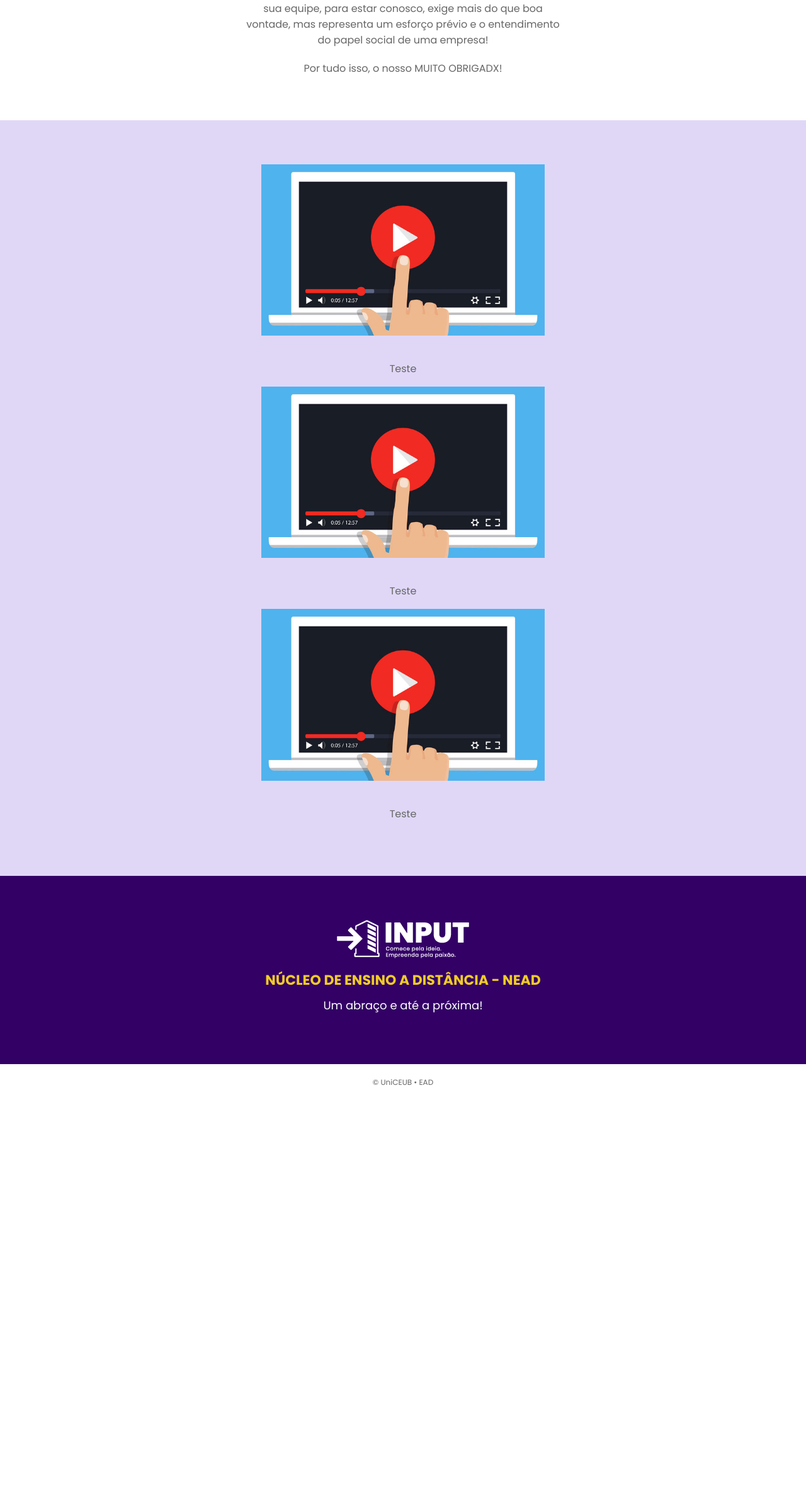
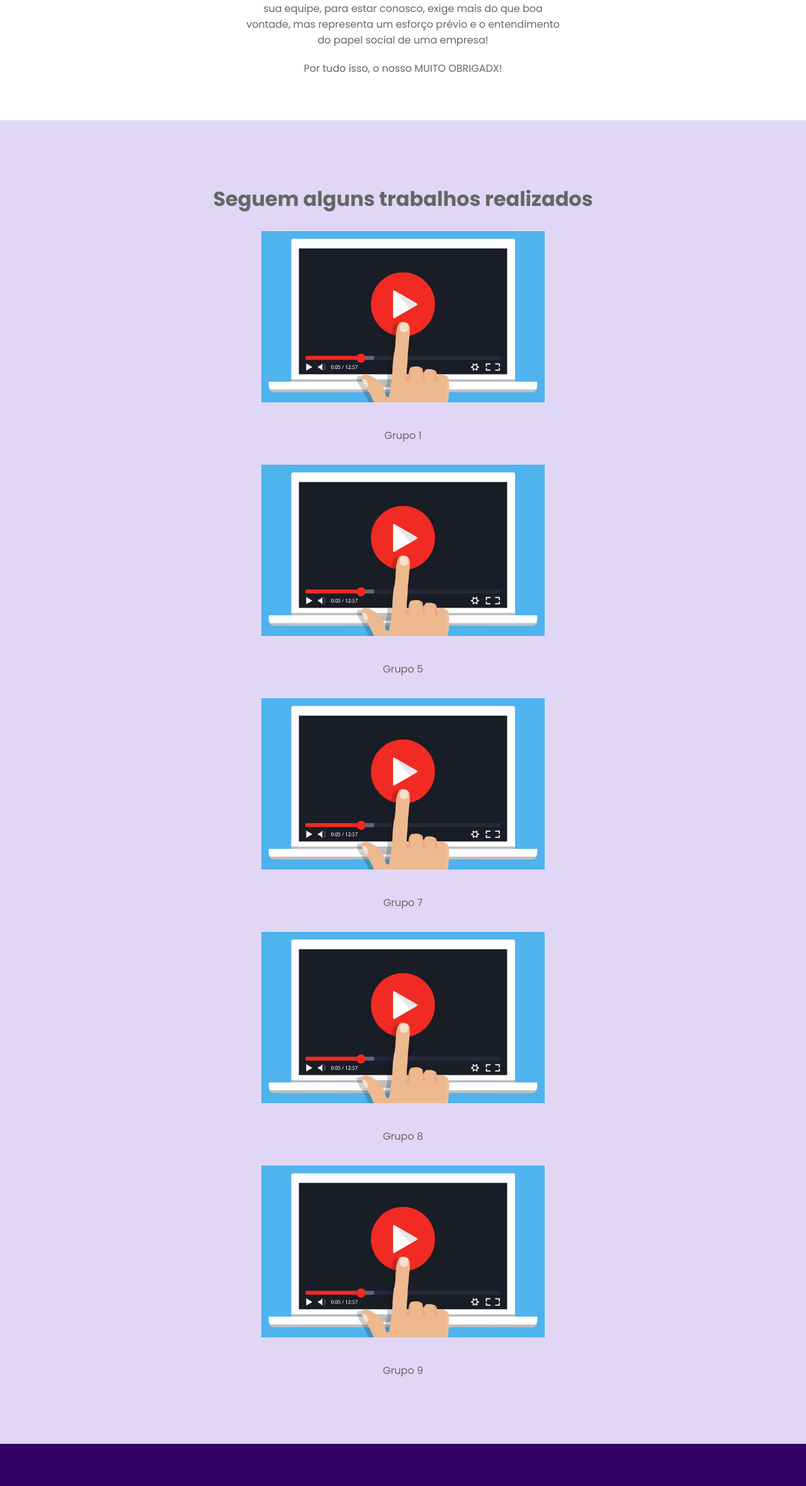
Before and after one commit to marcelomdantas/emailmktinput, a plain HTML site: page index.html in a window 1280 px wide. Shown: the part 821-3181 px from the top of the page at 63% size. Before the commit the page ends 2569 px from the top, so only its background shows below. Drawn offline with Linux system fonts and the light colour scheme.

Commit message:
Add files via upload

```diff
--- a/index.html
+++ b/index.html
@@ -187,11 +187,12 @@
             <table width="100%" border="0" cellspacing="0" cellpadding="0">
                 <tr>
                       <td class="padding" align="center">
+                          <h1 align="center" style="padding: 20px 0 0 0; line-height: 25px; font-family: Poppins, Arial, sans-serif; color: #666666;" class="padding">Seguem alguns trabalhos realizados</h1><br>
                         <a href="#" target="_blank">
                             <div class="embed-responsive embed-responsive-16by9">
-                                <a href="https://www.youtube.com/watch?v=x8Uf1llbSlA&feature=emb_logo" target="_blank">
+                                <a href="https://www.youtube.com/watch?time_continue=3&v=RLVbdRair0M" target="_blank">
                                     <img src="video.png" alt="HTML tutorial" width="450"  /></a>
-                                    <p align="center" style="padding: 20px 0 0 0; font-size: 16px; line-height: 25px; font-family: Poppins, Arial, sans-serif; color: #666666;" class="padding">Teste</p>
+                                    <p align="center" style="padding: 20px 0 0 0; font-size: 16px; line-height: 25px; font-family: Poppins, Arial, sans-serif; color: #666666;" class="padding">Grupo 1</p><br>
                         </div>
                         </a>
                     </td>
@@ -200,9 +201,9 @@
                     <td class="padding" align="center">
                         <a href="#" target="_blank">
                             <div class="embed-responsive embed-responsive-16by9">
-                                <a href="https://www.youtube.com/watch?v=x8Uf1llbSlA&feature=emb_logo" target="_blank">
+                                <a href="https://drive.google.com/file/d/1uuy-H7AFwvI1TwSnfYYr_AGFKDW8g6Zg/view?usp=sharing" target="_blank">
                                     <img src="video.png" alt="HTML tutorial" width="450"  /></a>
-                                    <p align="center" style="padding: 20px 0 0 0; font-size: 16px; line-height: 25px; font-family: Poppins, Arial, sans-serif; color: #666666;" class="padding">Teste</p>
+                                    <p align="center" style="padding: 20px 0 0 0; font-size: 16px; line-height: 25px; font-family: Poppins, Arial, sans-serif; color: #666666;" class="padding">Grupo 5</p><br>
                         </div>
                         </a>
                     </td>
@@ -211,9 +212,31 @@
                     <td class="padding" align="center">
                         <a href="#" target="_blank">
                             <div class="embed-responsive embed-responsive-16by9">
-                                <a href="https://www.youtube.com/watch?v=x8Uf1llbSlA&feature=emb_logo" target="_blank">
+                                <a href="https://drive.google.com/file/d/1Gl52Ng3asZm5XO0whsUph4G7km00hjF9/view?usp=sharing" target="_blank">
                                     <img src="video.png" alt="HTML tutorial" width="450"  /></a>
-                                    <p align="center" style="padding: 20px 0 0 0; font-size: 16px; line-height: 25px; font-family: Poppins, Arial, sans-serif; color: #666666;" class="padding">Teste</p>
+                                    <p align="center" style="padding: 20px 0 0 0; font-size: 16px; line-height: 25px; font-family: Poppins, Arial, sans-serif; color: #666666;" class="padding">Grupo 7</p><br>
+                        </div>
+                        </a>
+                    </td>
+                </tr>
+                <tr>
+                    <td class="padding" align="center">
+                        <a href="#" target="_blank">
+                            <div class="embed-responsive embed-responsive-16by9">
+                                <a href="https://www.youtube.com/watch?time_continue=2&v=tiqVCbboUtM" target="_blank">
+                                    <img src="video.png" alt="HTML tutorial" width="450"  /></a>
+                                    <p align="center" style="padding: 20px 0 0 0; font-size: 16px; line-height: 25px; font-family: Poppins, Arial, sans-serif; color: #666666;" class="padding">Grupo 8</p><br>
+                        </div>
+                        </a>
+                    </td>
+                </tr>
+                <tr>
+                    <td class="padding" align="center">
+                        <a href="#" target="_blank">
+                            <div class="embed-responsive embed-responsive-16by9">
+                                <a href="https://www.youtube.com/watch?time_continue=3&v=-1sSIgKLwiQ" target="_blank">
+                                    <img src="video.png" alt="HTML tutorial" width="450"  /></a>
+                                    <p align="center" style="padding: 20px 0 0 0; font-size: 16px; line-height: 25px; font-family: Poppins, Arial, sans-serif; color: #666666;" class="padding">Grupo 9</p><br>
                         </div>
                         </a>
                     </td>
```
